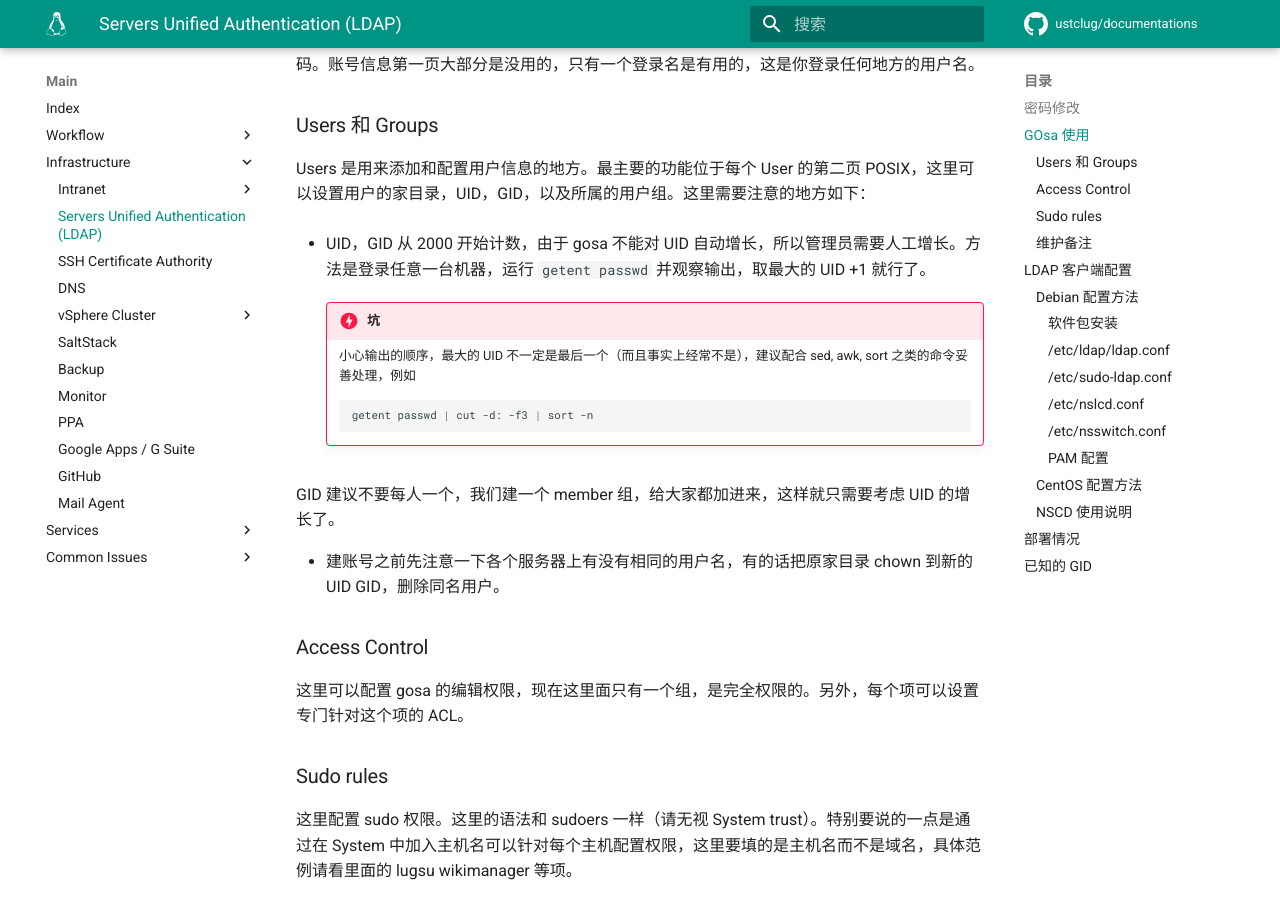
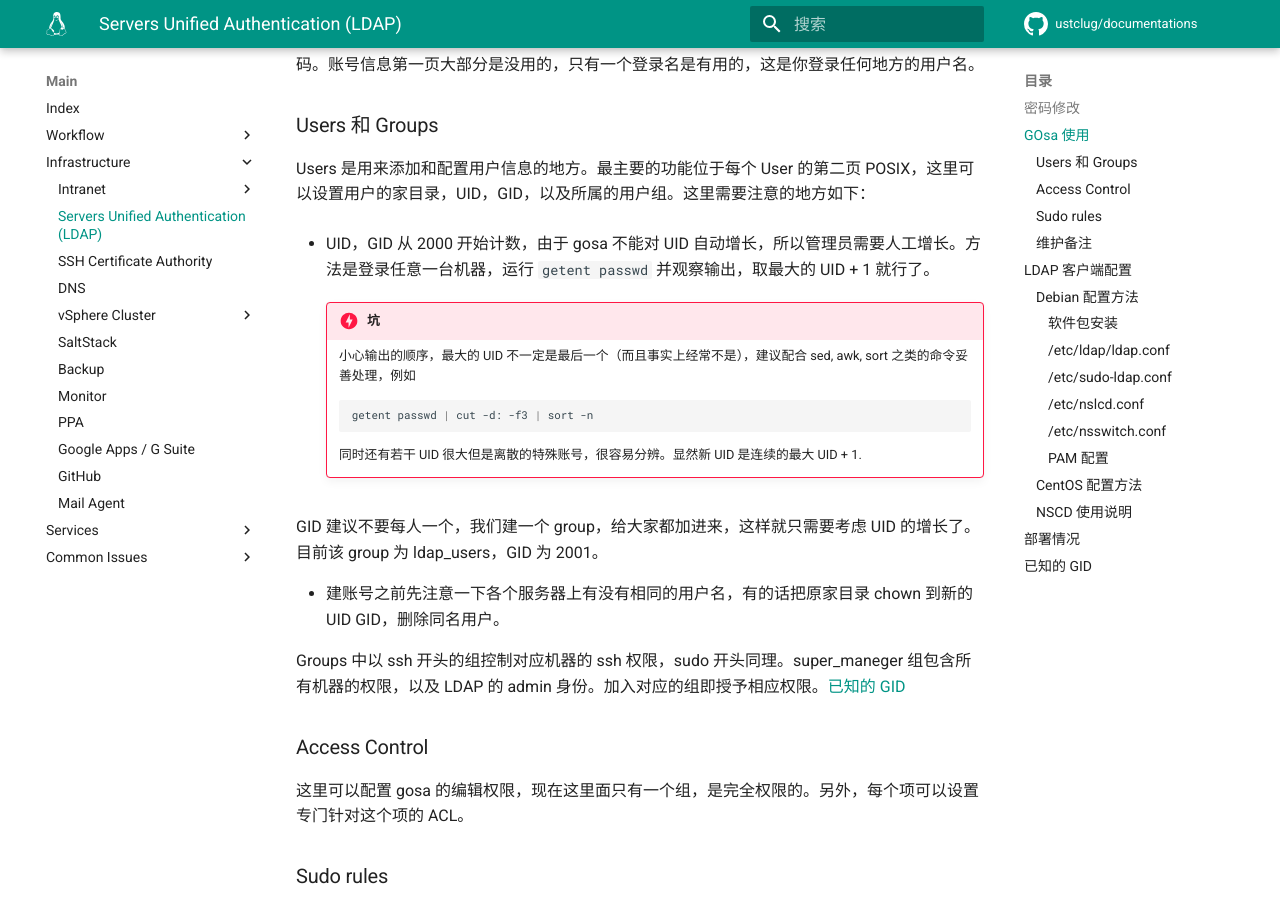
Before and after one commit to ustclug/documentations, an MkDocs documentation site: the page built from docs/infrastructure/ldap.md, in a window 1280 px wide and 900 px high, scrolled down 543 px. Built offline with MkDocs 1.6.1 and Material for MkDocs 9.7.7, drawn with Linux system fonts in a browser that asks for light colours; comment, search, counter and statistics services are not loaded; some of the changed text lies outside the part shown.

Commit message:
Add guide for add new users in LDAP

````diff
--- a/docs/infrastructure/ldap.md
+++ b/docs/infrastructure/ldap.md
@@ -14,11 +14,11 @@
 
 用你的账号登录进去之后，可以在右上角退出，右上角还有两个按钮分别是修改账号信息和修改密码。账号信息第一页大部分是没用的，只有一个登录名是有用的，这是你登录任何地方的用户名。
 
-### Users 和 Groups
+### Users 和 Groups {#ldap-users-and-groups}
 
 Users 是用来添加和配置用户信息的地方。最主要的功能位于每个 User 的第二页 POSIX，这里可以设置用户的家目录，UID，GID，以及所属的用户组。这里需要注意的地方如下：
 
-* UID，GID 从 2000 开始计数，由于 gosa 不能对 UID 自动增长，所以管理员需要人工增长。方法是登录任意一台机器，运行 `getent passwd` 并观察输出，取最大的 UID +1 就行了。
+* UID，GID 从 2000 开始计数，由于 gosa 不能对 UID 自动增长，所以管理员需要人工增长。方法是登录任意一台机器，运行 `getent passwd` 并观察输出，取最大的 UID + 1 就行了。
 
     !!! danger "坑"
 
@@ -28,9 +28,13 @@
         getent passwd | cut -d: -f3 | sort -n
         ```
 
-  GID 建议不要每人一个，我们建一个 member 组，给大家都加进来，这样就只需要考虑 UID 的增长了。
+        同时还有若干 UID 很大但是离散的特殊账号，很容易分辨。显然新 UID 是连续的最大 UID + 1.
+
+  GID 建议不要每人一个，我们建一个 group，给大家都加进来，这样就只需要考虑 UID 的增长了。目前该 group 为 ldap_users，GID 为 2001。
 
 * 建账号之前先注意一下各个服务器上有没有相同的用户名，有的话把原家目录 chown 到新的 UID GID，删除同名用户。
+
+Groups 中以 ssh 开头的组控制对应机器的 ssh 权限，sudo 开头同理。super_maneger 组包含所有机器的权限，以及 LDAP 的 admin 身份。加入对应的组即授予相应权限。[已知的 GID](#ldap-known-gids)
 
 ### Access Control
 
@@ -204,7 +208,9 @@
 
 目前所有服务器均已部署 LDAP
 
-## 已知的 GID
+## 已知的 GID {#ldap-known-gids}
+
+GID 信息已过时，以 LDAP 实际配置为准。
 
 | GID  | 名称            | 说明       |
 | ---- | --------------- | ---------- |
--- a/mkdocs.yml
+++ b/mkdocs.yml
@@ -53,6 +53,7 @@
     - Workflow:
       - Mirrors maintenance: 'workflow/mirrors/maintenance.md'
       - New VM in vSphere: 'workflow/vSphere/new-vm.md'
+      - Add New Users (for admin): 'workflow/add-new-users/add-new-users.md'
     - Infrastructure:
       - Intranet:
         - Overview: 'infrastructure/intranet/intranet.md'
````
Also changed, not shown: docs/workflow/add-new-users/add-new-users.md (added, +14 -0 lines).
